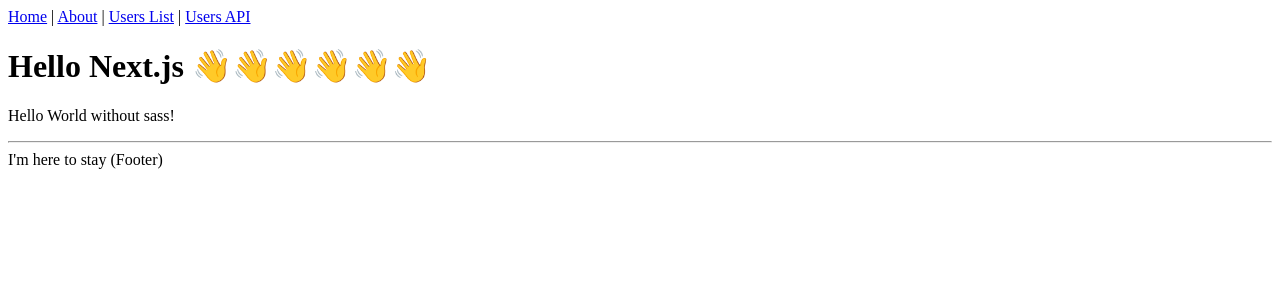
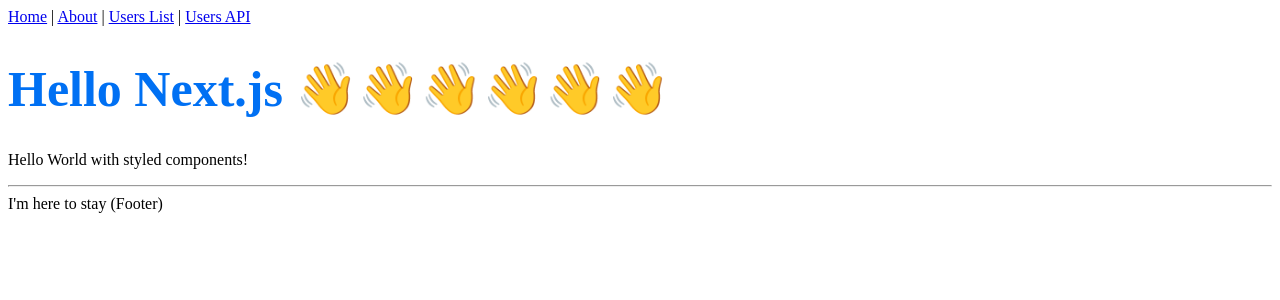
Before and after one commit to brianunlam/feed-content-viewer, a Next.js app: page / in a window 1280 px wide. Shown: the top 300 px of the page. Built offline with nearby package versions, Linux system fonts and the light colour scheme.

Commit message:
Use styled components (#5)

```diff
--- a/package.json
+++ b/package.json
@@ -33,7 +33,8 @@
     "isomorphic-unfetch": "3.0.0",
     "next": "^9.3.5",
     "react": "^16.13.1",
-    "react-dom": "^16.13.1"
+    "react-dom": "^16.13.1",
+    "styled-components": "^5.1.0"
   },
   "devDependencies": {
     "@types/enzyme": "^3.10.5",
--- /dev/null
+++ b/src/pages/_app.tsx
@@ -0,0 +1,20 @@
+import App from 'next/app'
+import React from 'react'
+import { ThemeProvider } from 'styled-components'
+
+const theme = {
+  colors: {
+    primary: '#0070f3',
+  },
+}
+
+export default class MyApp extends App {
+  render() {
+    const { Component, pageProps } = this.props
+    return (
+      <ThemeProvider theme={theme}>
+        <Component {...pageProps} />
+      </ThemeProvider>
+    )
+  }
+}
--- /dev/null
+++ b/src/pages/_document.tsx
@@ -0,0 +1,29 @@
+import Document from 'next/document'
+import { ServerStyleSheet } from 'styled-components'
+
+export default class MyDocument extends Document {
+  static async getInitialProps(ctx) {
+    const sheet = new ServerStyleSheet()
+    const originalRenderPage = ctx.renderPage
+
+    try {
+      ctx.renderPage = () =>
+        originalRenderPage({
+          enhanceApp: App => props => sheet.collectStyles(<App {...props} />),
+        })
+
+      const initialProps = await Document.getInitialProps(ctx)
+      return {
+        ...initialProps,
+        styles: (
+          <>
+            {initialProps.styles}
+            {sheet.getStyleElement()}
+          </>
+        ),
+      }
+    } finally {
+      sheet.seal()
+    }
+  }
+}
--- a/src/pages/index.tsx
+++ b/src/pages/index.tsx
@@ -1,10 +1,16 @@
 import Layout from '../components/Layout';
+import styled from 'styled-components';
+
+const Title = styled.h1`
+  font-size: 50px;
+  color: ${({ theme }) => theme.colors.primary};
+`
 
 const IndexPage = () => (
   <Layout title="Home | Next.js + TypeScript Example">
-    <h1>Hello Next.js 👋👋👋👋👋👋</h1>
+    <Title>Hello Next.js 👋👋👋👋👋👋</Title>
     <p>
-    <div>Hello World without sass!</div>
+      <div>Hello World with styled components!</div>
     </p>
   </Layout>
 );
```
Also changed, not shown: 1 other file (tests, documents, lock files or other folders).
